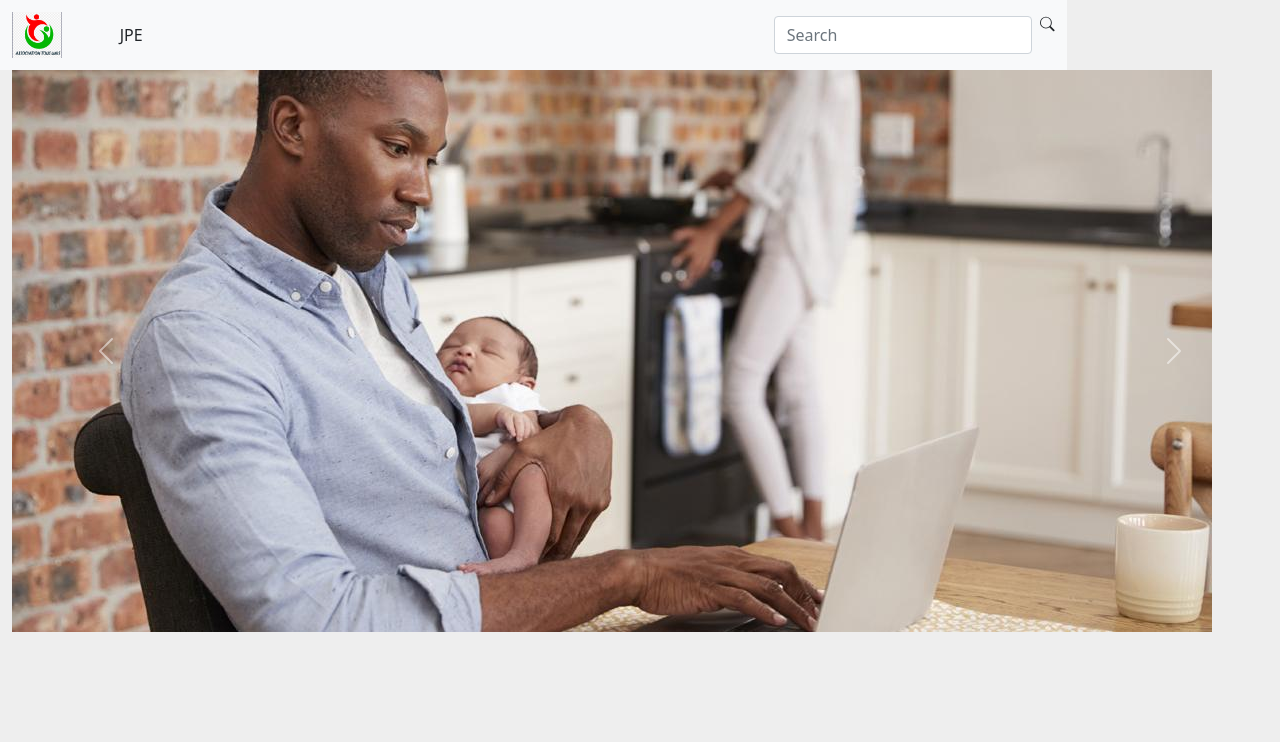
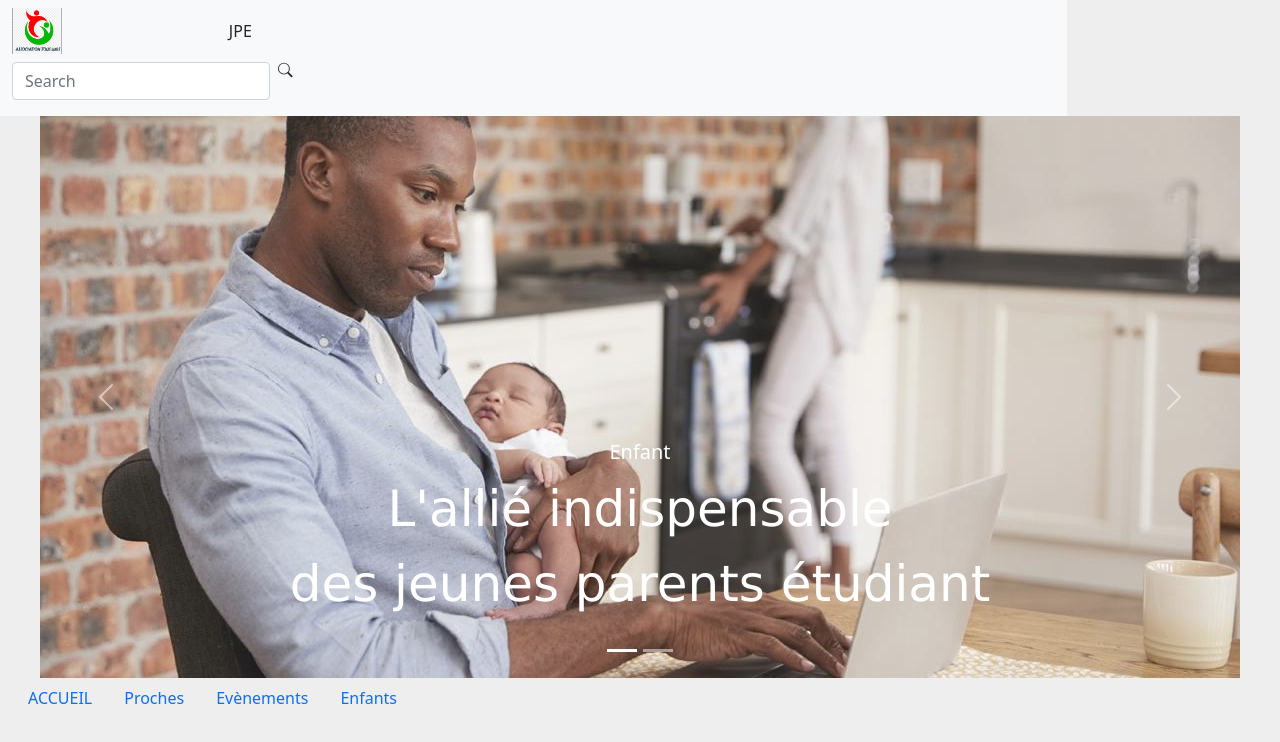
Before and after one commit to starkspartacus/association, a plain HTML site: page index.html in a window 1280 px wide. Drawn offline with nearby package versions, Linux system fonts and the light colour scheme.

Commit message:
menu nav

```diff
--- a/index.html
+++ b/index.html
@@ -28,27 +28,63 @@
 
     </header>
 
-    <div id="carouselExampleSlidesOnly" class="carousel slide " data-bs-ride="carousel">
+    <div id="demo" class="carousel slide" data-ride="carousel">
+
+      <!-- indicateur -->
+      <ul class="carousel-indicators">
+        <li data-bs-target="#demo" data-slide-to="0" class="active"></li>
+        <li data-bs-target="#demo" data-slide-to="1" ></li>
+
+      </ul>
+
+      <!-- Slide Show -->
       <div class="carousel-inner">
-        <div class="carousel-item active">
-          <img src="./img/digital-parents.jpg" class="d-block w-70" alt="...">
+
+        <div class="carousel-item  active d-flex justify-content-center">
+          <img src="./img/digital-parents.jpg" class="image" alt="parent-etudiant">
+          <div class="carousel-caption d-none d-md-block">
+            <h5>Enfant</h5>
+            <p class="first-slide">L'allié indispensable <br/>des jeunes parents étudiant</p>
+          </div>
         </div>
+
         <div class="carousel-item">
-          <img src="./img/etudiants-cours.jpg" class="d-block w-70" alt="...">
+          <img src="./img/etudiants-cours.jpg" alt="etudiants-cours">
+          <div class="carousel-caption d-none d-md-block">
+            <h5>Second slide label</h5>
+            <p>Lorem ipsum dolor sit amet, consectetur adipiscing elit.</p>
+          </div>
         </div>
 
       </div>
-      <a class="carousel-control-prev" href="#carouselExampleControls" role="button" data-bs-slide="prev">
+      <a class="carousel-control-prev" href="./img/digital-parents.jpg" role="button" data-bs-slide="prev">
         <span class="carousel-control-prev-icon" aria-hidden="true"></span>
         <span class="visually-hidden">Previous</span>
       </a>
-      <a class="carousel-control-next" href="#carouselExampleControls" role="button" data-bs-slide="next">
+      <a class="carousel-control-next" href="./img/etudiants-cours.jpg" role="button" data-bs-slide="next">
         <span class="carousel-control-next-icon" aria-hidden="true"></span>
         <span class="visually-hidden">Next</span>
       </a>
     </div>
 
-  <nav class="menu">
+
+  <nav class="menu row d-flex justify-content-center">
+    <div class="col">
+      <ul class="nav">
+        <li class="nav-item">
+          <a class="nav-link active" aria-current="page" href="#">ACCUEIL</a>
+        </li>
+        <li class="nav-item">
+          <a class="nav-link" href="#">Proches</a>
+        </li>
+        <li class="nav-item">
+          <a class="nav-link" href="#">Evènements</a>
+        </li>
+        <li class="nav-item">
+          <a class="nav-link active" href="#" tabindex="-1" aria-disabled="true">Enfants</a>
+        </li>
+      </ul>
+    </div>
 
   </nav>
   <section class="first-section">
--- a/style.css
+++ b/style.css
@@ -4,9 +4,19 @@
 }
 
 .nom-logo{
-  margin-right: 55%;
+  margin-right: 77%;
 }
 
 .logo{
 
 }
+
+.first-slide{
+  font-size: 50px;
+  font-family:Verdana, Geneva, Tahoma, sans-serif;
+
+}
+
+.image{
+  opacity: 0.9;
+  bottom: left;
```
